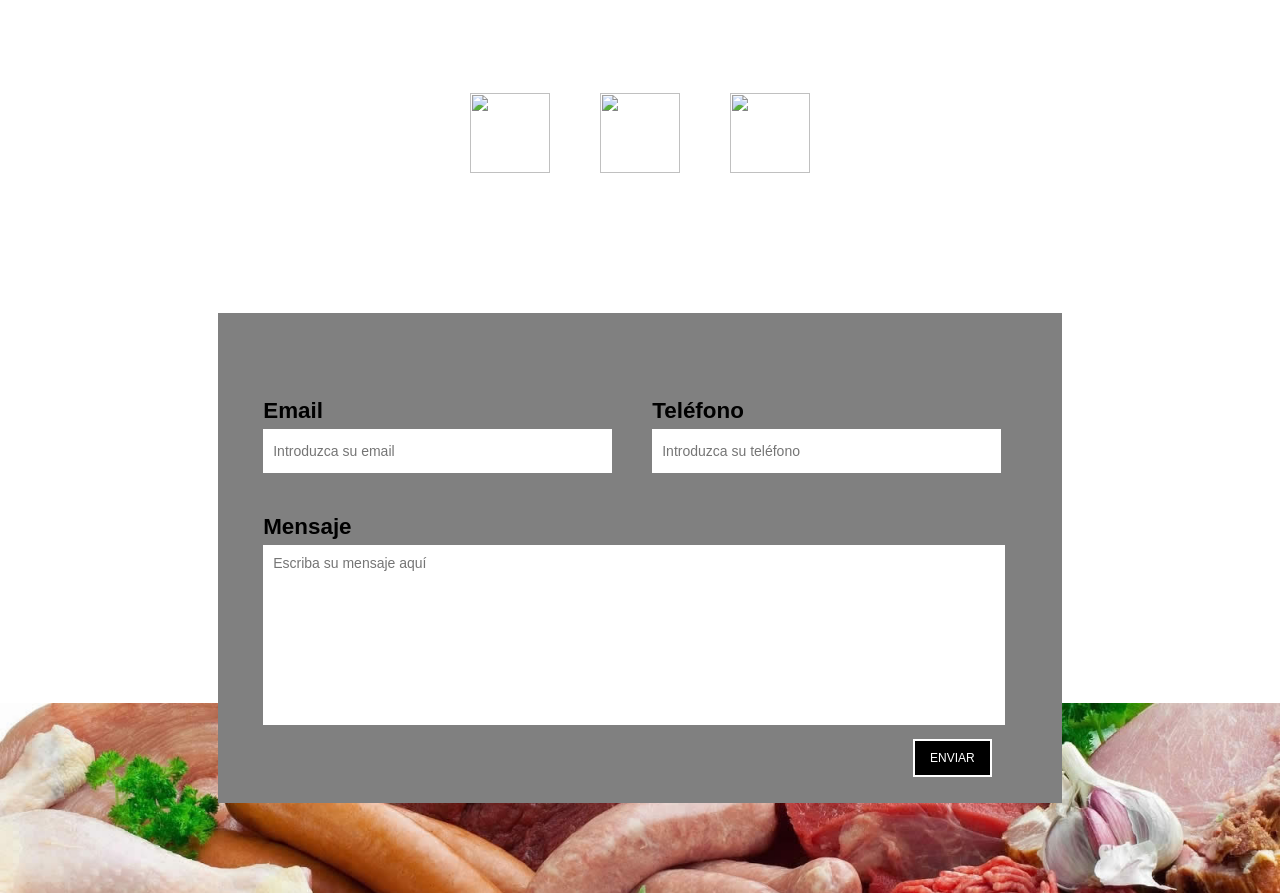
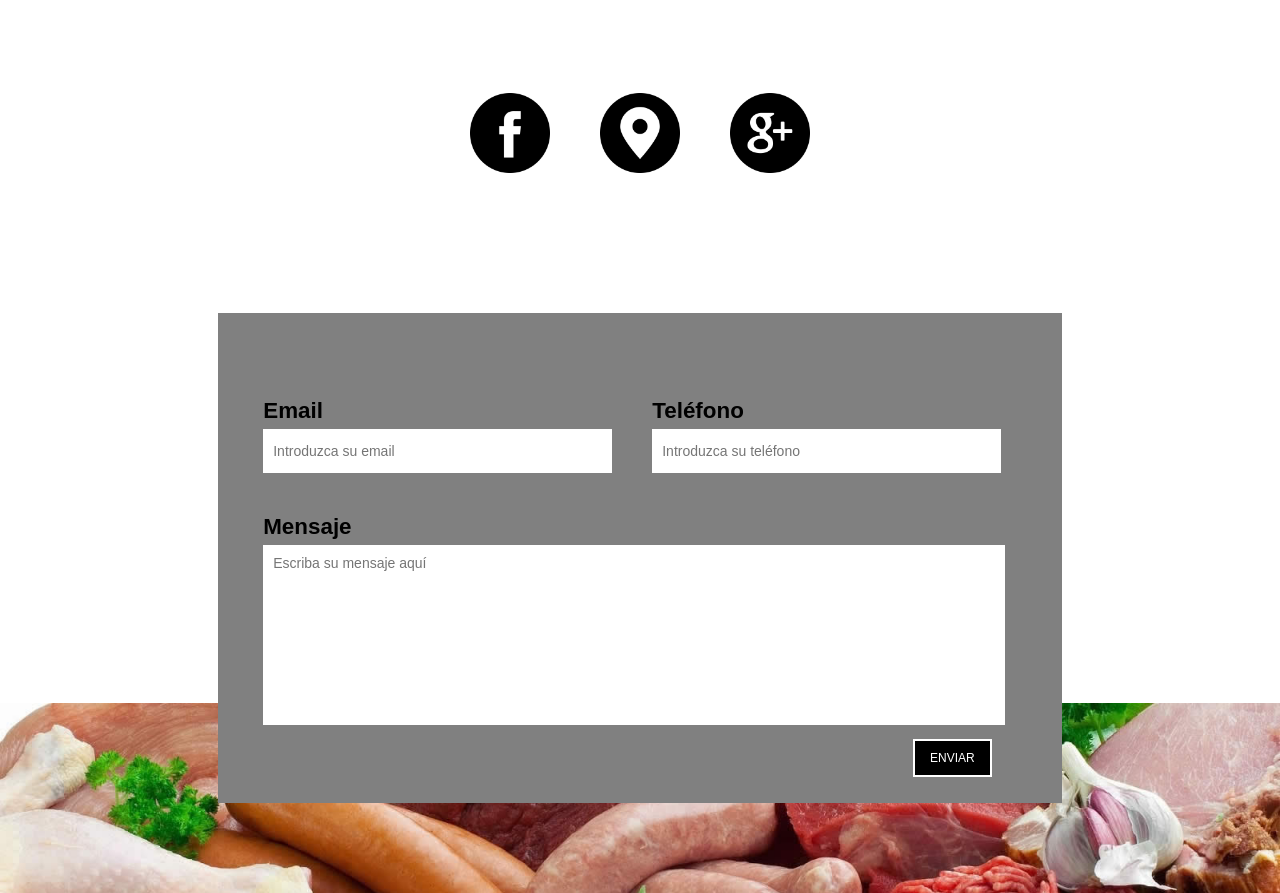
Before and after one commit to IUTIUB/ejercicio-responsive, a plain HTML site: page index.html in a window 1280 px wide. Shown: the part 1286-2179 px from the top of the page. Drawn offline with Linux system fonts and the light colour scheme.

Commit message:
Update index.html

```diff
--- a/index.html
+++ b/index.html
@@ -211,9 +211,9 @@
         </div>
     </section>
     <div class="social-icons">
-        <img src="Imagenes 2B/facebook.png">
-        <img src="Imagenes 2B/google-plus.png">
-        <img src="Imagenes 2B/gps.png">
+        <img src="ejercicio-responsive/facebook.jpg">
+        <img src="ejercicio-responsive/localizacion.jpg">
+        <img src="ejercicio-responsive/google.jpg">
     </div>
 </div>
     <section class="contact-form">
```
